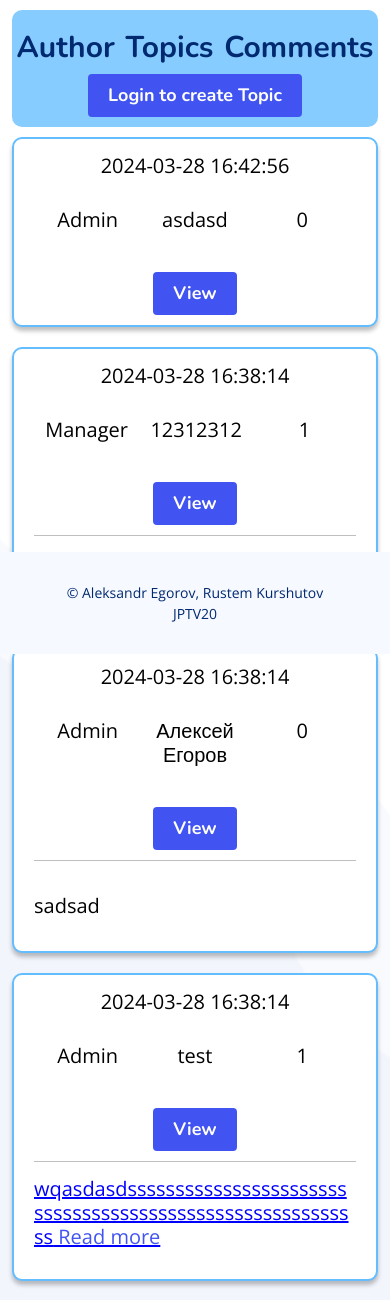
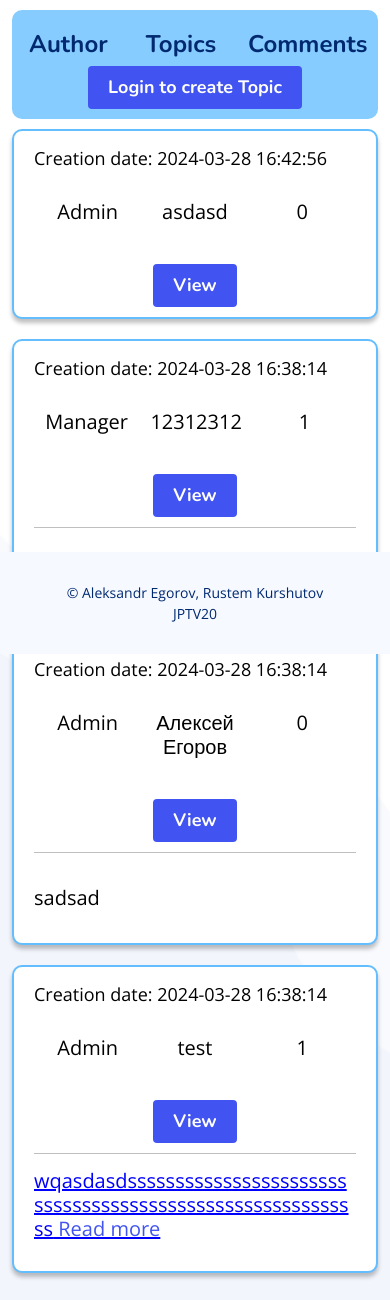
Before and after one commit to AleksandrEgorovJPTV20/Itview, a PHP site: page /forum in a window 390 px wide. Shown: the part 190-1490 px from the top of the page. Run offline with PHP 8.4, Linux system fonts and the light colour scheme; data comes from the database, SQL or seed files in the repository; data that the repository does not hold is empty.

Commit message:
Updated mobile version css h2 headings.

```diff
--- a/assets/css/style.css
+++ b/assets/css/style.css
@@ -2688,3 +2688,9 @@ section {
   flex-wrap: wrap;
   text-align: center;
 }
+
+@media (max-width: 950px) {
+  .h2-mobile {
+    font-size: 24px!important;
+  }
+}
--- a/view/dashboard/dashboard.php
+++ b/view/dashboard/dashboard.php
@@ -19,7 +19,7 @@
                     $i++;
                 }
             ?>
-            <h2><?php echo (isset($_SESSION['language']) && $_SESSION['language'] == 'est' ? 'Kokku teemasid -' : 'Total topics -') ;?>
+            <h2 class="h2-mobile"><?php echo (isset($_SESSION['language']) && $_SESSION['language'] == 'est' ? 'Kokku teemasid -' : 'Total topics -') ;?>
             <?php
                 if($searchQuery){
                     echo $i;
@@ -29,7 +29,7 @@
             ?>
             </h2>
             <div class="col-lg-6 d-flex button-text-container" data-aos="fade-up" data-aos-delay="200">
-                <h2 style="width: 100%;"><?php echo (isset($_SESSION['language']) && $_SESSION['language'] == 'est' ? 'Juhtpaneeli juhtimine' : 'Dashboard control') ;?></h2>
+                <h2 style="width: 100%;" class="h2-mobile"><?php echo (isset($_SESSION['language']) && $_SESSION['language'] == 'est' ? 'Juhtpaneeli juhtimine' : 'Dashboard control') ;?></h2>
                 <div class="navbar text-center text-lg-start" style="display: flex; justify-content: center; flex-wrap: wrap; margin-top: 5px;">
                     <a href="/dashboard"style="border: none; margin: 0px; color: white;" variant="primary" class="getstarted"><?php echo (isset($_SESSION['language']) && $_SESSION['language'] == 'est' ? 'Teemad' : 'Topics') ;?></a>
                 </div>
@@ -53,7 +53,7 @@
                     } else {
                         foreach ($topics as $topic) {
                             echo '<div style="border: 2px solid #63BDFF; border-radius: 10px; text-decoration: none; padding: 0px 20px; background: white; box-shadow: 0px 4px 4px 0px rgba(0, 0, 0, 0.25); text-align: center; color: black; width: 100%; margin-bottom: 20px; display: flex; justify-content: space-around; align-items: flex-start; flex-wrap: wrap; font-size: 20px;">';
-                            echo '<div style="color: black; flex-basis: 100%; text-align: center; margin-bottom: -15px;"><p>'.$topic['created_at'].'</p></div>';
+                            echo '<div style="color: black; flex-basis: 100%; text-align: left; margin-bottom: -15px; font-size: 18px;"><p>Creation date: '.$topic['created_at'].'</p></div>';
                             echo '<div style="flex-basis: 25%;"><p>ID: '.$topic['id'].'</p></div>';
                             echo '<div style="flex-basis: 25%;"><p>' . (isset($_SESSION['language']) && $_SESSION['language'] == 'est' ? 'Autor' : 'Author') . ': '.$topic['username'].'</p></div>';
                             echo '<div style="flex-basis: 25%;"><p>'.$topic['name'].'</p></div>';
--- a/view/dashboard/dashboardComments.php
+++ b/view/dashboard/dashboardComments.php
@@ -20,7 +20,7 @@
                     $i++;
                 }
             ?>
-            <h2><?php echo (isset($_SESSION['language']) && $_SESSION['language'] == 'est' ? 'Kokku kommentaare -' : 'Total comments -') ;?>
+            <h2 class="h2-mobile"><?php echo (isset($_SESSION['language']) && $_SESSION['language'] == 'est' ? 'Kokku kommentaare -' : 'Total comments -') ;?>
             <?php
                 if($searchQuery){
                     echo $i;
@@ -30,7 +30,7 @@
             ?>
             </h2>
           <div class="col-lg-6 d-flex button-text-container" data-aos="fade-up" data-aos-delay="200">
-                <h2 style="width: 100%;"><?php echo (isset($_SESSION['language']) && $_SESSION['language'] == 'est' ? 'Juhtpaneeli juhtimine' : 'Dashboard control') ;?></h2>
+                <h2 style="width: 100%;" class="h2-mobile"><?php echo (isset($_SESSION['language']) && $_SESSION['language'] == 'est' ? 'Juhtpaneeli juhtimine' : 'Dashboard control') ;?></h2>
                 <div class="navbar text-center text-lg-start" style="display: flex; justify-content: center; flex-wrap: wrap; margin-top: 5px;">
                     <a href="/dashboard"style="border: none; margin: 0px; color: white;" variant="primary" class="getstarted"><?php echo (isset($_SESSION['language']) && $_SESSION['language'] == 'est' ? 'Teemad' : 'Topics') ;?></a>
                 </div>
--- a/view/dashboard/dashboardReplies.php
+++ b/view/dashboard/dashboardReplies.php
@@ -20,7 +20,7 @@
                     $i++;
                 }
             ?>
-            <h2><?php echo (isset($_SESSION['language']) && $_SESSION['language'] == 'est' ? 'Kokku vastuseid -' : 'Total replies -') ;?>
+            <h2 class="h2-mobile"><?php echo (isset($_SESSION['language']) && $_SESSION['language'] == 'est' ? 'Kokku vastuseid -' : 'Total replies -') ;?>
             <?php
                 if($searchQuery){
                     echo $i;
@@ -30,7 +30,7 @@
             ?>
             </h2>
           <div class="col-lg-6 d-flex button-text-container" data-aos="fade-up" data-aos-delay="200">
-                <h2 style="width: 100%;"><?php echo (isset($_SESSION['language']) && $_SESSION['language'] == 'est' ? 'Juhtpaneeli juhtimine' : 'Dashboard control') ;?></h2>
+                <h2 style="width: 100%;" class="h2-mobile"><?php echo (isset($_SESSION['language']) && $_SESSION['language'] == 'est' ? 'Juhtpaneeli juhtimine' : 'Dashboard control') ;?></h2>
                 <div class="navbar text-center text-lg-start" style="display: flex; justify-content: center; flex-wrap: wrap; margin-top: 5px;">
                     <a href="/dashboard"style="border: none; margin: 0px; color: white;" variant="primary" class="getstarted"><?php echo (isset($_SESSION['language']) && $_SESSION['language'] == 'est' ? 'Teemad' : 'Topics') ;?></a>
                 </div>
--- a/view/dashboard/dashboardReports.php
+++ b/view/dashboard/dashboardReports.php
@@ -20,7 +20,7 @@
                     $i++;
                 }
             ?>
-            <h2><?php echo (isset($_SESSION['language']) && $_SESSION['language'] == 'est' ? 'Kokku raporteid -' : 'Total reports -') ;?>
+            <h2 class="h2-mobile"><?php echo (isset($_SESSION['language']) && $_SESSION['language'] == 'est' ? 'Kokku raporteid -' : 'Total reports -') ;?>
             <?php
                 if($searchQuery){
                     echo $i;
@@ -30,7 +30,7 @@
             ?>
             </h2>
           <div class="col-lg-6 d-flex button-text-container" data-aos="fade-up" data-aos-delay="200">
-                <h2 style="width: 100%;"><?php echo (isset($_SESSION['language']) && $_SESSION['language'] == 'est' ? 'Juhtpaneeli juhtimine' : 'Dashboard control') ;?></h2>
+                <h2 style="width: 100%;" class="h2-mobile"><?php echo (isset($_SESSION['language']) && $_SESSION['language'] == 'est' ? 'Juhtpaneeli juhtimine' : 'Dashboard control') ;?></h2>
                 <div class="navbar text-center text-lg-start" style="display: flex; justify-content: center; flex-wrap: wrap; margin-top: 5px;">
                     <a href="/dashboard"style="border: none; margin: 0px; color: white;" variant="primary" class="getstarted"><?php echo (isset($_SESSION['language']) && $_SESSION['language'] == 'est' ? 'Teemad' : 'Topics') ;?></a>
                 </div>
--- a/view/dashboard/dashboardUsers.php
+++ b/view/dashboard/dashboardUsers.php
@@ -22,7 +22,7 @@
                     }
                 }
             ?>
-            <h2><?php echo (isset($_SESSION['language']) && $_SESSION['language'] == 'est' ? 'Kokku kasutajaid -' : 'Total users -') ;?>
+            <h2 class="h2-mobile"><?php echo (isset($_SESSION['language']) && $_SESSION['language'] == 'est' ? 'Kokku kasutajaid -' : 'Total users -') ;?>
             <?php
                 if($searchQuery){
                     echo $i;
@@ -33,7 +33,7 @@
             ?>
             </h2>
           <div class="col-lg-6 d-flex button-text-container" data-aos="fade-up" data-aos-delay="200">
-                <h2 style="width: 100%;"><?php echo (isset($_SESSION['language']) && $_SESSION['language'] == 'est' ? 'Juhtpaneeli juhtimine' : 'Dashboard control') ;?></h2>
+                <h2 style="width: 100%;" class="h2-mobile"><?php echo (isset($_SESSION['language']) && $_SESSION['language'] == 'est' ? 'Juhtpaneeli juhtimine' : 'Dashboard control') ;?></h2>
                 <div class="navbar text-center text-lg-start" style="display: flex; justify-content: center; flex-wrap: wrap; margin-top: 5px;">
                     <a href="/dashboard"style="border: none; margin: 0px; color: white;" variant="primary" class="getstarted"><?php echo (isset($_SESSION['language']) && $_SESSION['language'] == 'est' ? 'Teemad' : 'Topics') ;?></a>
                 </div>
--- a/view/forum/comments.php
+++ b/view/forum/comments.php
@@ -25,7 +25,7 @@
             ?>
             <div class="navbar" style="display: flex; flex-wrap: wrap; justify-content: left; margin-bottom: 10px;">
             <a type="button" style="border: none; margin: 0px; margin-right: 10px; color: white;" variant="primary" class="getstarted" data-toggle="modal" data-target="#rulesModal"><?php echo (isset($_SESSION['language']) && $_SESSION['language'] == 'est' ? 'Reeglid' : 'Rules') ;?></a>
-            <h2><?php echo (isset($_SESSION['language']) && $_SESSION['language'] == 'est' ? 'Kokku kommentaare -' : 'Total comments -') ;?>
+            <h2 class="h2-mobile"><?php echo (isset($_SESSION['language']) && $_SESSION['language'] == 'est' ? 'Kokku kommentaare -' : 'Total comments -') ;?>
             <?php
                 if($searchQuery){
                     echo $i;
@@ -36,8 +36,8 @@
             </h2>
             </div>
             <div class="col-lg-6 d-flex button-text-container" data-aos="fade-up" data-aos-delay="200">
-                <h2 style="font-size: 30px; padding-top: 10px; flex-basis: 20%;"><?php echo (isset($_SESSION['language']) && $_SESSION['language'] == 'est' ? 'Autor' : 'Author');?></h2>
-                <h2 style="font-size: 30px; padding-top: 10px; flex-basis: 30%;"><?php echo (isset($_SESSION['language']) && $_SESSION['language'] == 'est' ? 'Kommentid' : 'Comments');?></h2>
+                <h2 style="font-size: 30px; padding-top: 10px; flex-basis: 20%;" class="h2-mobile"><?php echo (isset($_SESSION['language']) && $_SESSION['language'] == 'est' ? 'Autor' : 'Author');?></h2>
+                <h2 style="font-size: 30px; padding-top: 10px; flex-basis: 30%;" class="h2-mobile"><?php echo (isset($_SESSION['language']) && $_SESSION['language'] == 'est' ? 'Kommentid' : 'Comments');?></h2>
                 <?php
                 if(!isset($_SESSION['userId'])){
                     echo '<div class="navbar description text-center text-lg-start" style="display: flex; justify-content: center; flex-wrap: wrap;">
--- a/view/forum/forum.php
+++ b/view/forum/forum.php
@@ -21,7 +21,7 @@
             ?>
             <div class="navbar" style="display: flex; flex-wrap: wrap; justify-content: left; margin-bottom: 10px;">
               <a type="button" style="border: none; margin: 0px; margin-right: 10px; color: white;" variant="primary" class="getstarted" data-toggle="modal" data-target="#rulesModal"><?php echo (isset($_SESSION['language']) && $_SESSION['language'] == 'est' ? 'Reeglid' : 'Rules') ;?></a>
-              <h2><?php echo (isset($_SESSION['language']) && $_SESSION['language'] == 'est' ? 'Kokku teemasid -' : 'Total topics -') ;?>
+              <h2 class="h2-mobile"><?php echo (isset($_SESSION['language']) && $_SESSION['language'] == 'est' ? 'Kokku teemasid -' : 'Total topics -') ;?>
               <?php
                   if($searchQuery){
                       echo $i;
@@ -32,9 +32,9 @@
               </h2>
             </div>
             <div class="col-lg-6 d-flex button-text-container" data-aos="fade-up" data-aos-delay="200">
-                <h2 style="font-size: 30px; padding-top: 10px; flex-basis: 25%;"><?php echo (isset($_SESSION['language']) && $_SESSION['language'] == 'est' ? 'Autor' : 'Author') ;?></h2>
-                <h2 style="font-size: 30px; padding-top: 10px; flex-basis: 25%;"><?php echo (isset($_SESSION['language']) && $_SESSION['language'] == 'est' ? 'Teemad' : 'Topics') ;?></h2>
-                <h2 style="font-size: 30px; padding-top: 10px; flex-basis: 25%;"><?php echo (isset($_SESSION['language']) && $_SESSION['language'] == 'est' ? 'Kommentid' : 'Comments') ;?></h2>
+                <h2 style="font-size: 30px; padding-top: 10px; flex-basis: 25%;" class="h2-mobile"><?php echo (isset($_SESSION['language']) && $_SESSION['language'] == 'est' ? 'Autor' : 'Author') ;?></h2>
+                <h2 style="font-size: 30px; padding-top: 10px; flex-basis: 25%;" class="h2-mobile"><?php echo (isset($_SESSION['language']) && $_SESSION['language'] == 'est' ? 'Teemad' : 'Topics') ;?></h2>
+                <h2 style="font-size: 30px; padding-top: 10px; flex-basis: 25%;" class="h2-mobile"><?php echo (isset($_SESSION['language']) && $_SESSION['language'] == 'est' ? 'Kommentid' : 'Comments') ;?></h2>
                 <?php
                 if(!isset($_SESSION['userId'])){
                     echo '<div class="navbar forum-button text-center text-lg-start description" style="display: flex; justify-content: center; flex-wrap: wrap;">
@@ -56,7 +56,7 @@
                             $topicId = $topic['id'];
                             $commentCount = isset($commentCounts[$topicId]) ? $commentCounts[$topicId] : 0;
                             echo '<div style=" border: 2px solid #63BDFF; border-radius: 10px;   text-decoration: none; padding: 0px 20px; background: white; box-shadow: 0px 4px 4px 0px rgba(0, 0, 0, 0.25); text-align: center; color: black; width: 100%; margin-bottom: 20px; display: flex; justify-content: space-around; align-items: flex-start; flex-wrap: wrap; font-size: 20px;">';
-                            echo '<a href="comments?topic=' . $topic['id'] . '" style="color: black; flex-basis: 100%; text-align: center; margin-bottom: -15px;"><p>'.$topic['created_at'].'</p></a>';
+                            echo '<a href="comments?topic=' . $topic['id'] . '" style="color: black; flex-basis: 100%; text-align: left; margin-bottom: -15px; font-size: 18px;"><p>Creation date: '.$topic['created_at'].'</p></a>';
                             echo '<a href="comments?topic=' . $topic['id'] . '" style="color: black; flex-basis: 25%; text-align: center;"><p>'.$topic['username'].'</p></a>';
                             echo '<a href="comments?topic=' . $topic['id'] . '" style="color: black; flex-basis: 25%;"><p>'.$topic['name'].'</p></a>';
                             echo '<a href="comments?topic=' . $topic['id'] . '" style="color: black; flex-basis: 25%;"><p>'.$commentCount.'</p></a>';
--- a/view/forum/replies.php
+++ b/view/forum/replies.php
@@ -24,7 +24,7 @@
             ?>
             <div class="navbar" style="display: flex; flex-wrap: wrap; justify-content: left; margin-bottom: 10px;">
             <a type="button" style="border: none; margin: 0px; margin-right: 10px; color: white;" variant="primary" class="getstarted" data-toggle="modal" data-target="#rulesModal"><?php echo (isset($_SESSION['language']) && $_SESSION['language'] == 'est' ? 'Reeglid' : 'Rules') ;?></a>
-            <h2><?php echo (isset($_SESSION['language']) && $_SESSION['language'] == 'est' ? 'Kokku vastuseid -' : 'Total replies -') ;?>
+            <h2 class="h2-mobile"><?php echo (isset($_SESSION['language']) && $_SESSION['language'] == 'est' ? 'Kokku vastuseid -' : 'Total replies -') ;?>
             <?php
                 if($searchQuery){
                     echo $i;
@@ -35,8 +35,8 @@
             </h2>
             </div>
             <div class="col-lg-6 d-flex button-text-container" data-aos="fade-up" data-aos-delay="200">
-                <h2 style="font-size: 30px; padding-top: 10px; flex-basis: 20%;"><?php echo  (isset($_SESSION['language']) && $_SESSION['language'] == 'est' ? 'Autor' : 'Author') ;?></h2>
-                <h2 style="font-size: 30px; padding-top: 10px; flex-basis: 30%;"><?php echo (isset($_SESSION['language']) && $_SESSION['language'] == 'est' ? 'Vastused' : 'Replies') ;?></h2>
+                <h2 style="font-size: 30px; padding-top: 10px; flex-basis: 20%;" class="h2-mobile"><?php echo  (isset($_SESSION['language']) && $_SESSION['language'] == 'est' ? 'Autor' : 'Author') ;?></h2>
+                <h2 style="font-size: 30px; padding-top: 10px; flex-basis: 30%;" class="h2-mobile"><?php echo (isset($_SESSION['language']) && $_SESSION['language'] == 'est' ? 'Vastused' : 'Replies') ;?></h2>
                 <?php
                 if(!isset($_SESSION['userId'])){
                     echo '<div class="navbar description text-center text-lg-start" style="display: flex; justify-content: center; flex-wrap: wrap;">
```
